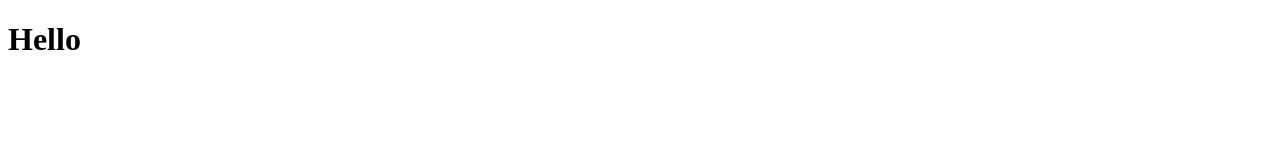
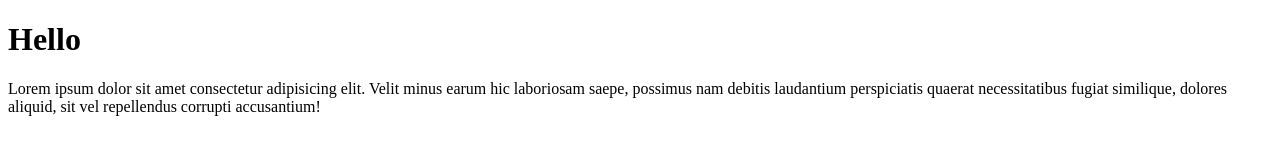
Before and after one commit to SBastos800/sonia-initial-repo, a plain HTML site: page index.html in a window 1280 px wide. Drawn offline with Linux system fonts and the light colour scheme.

Commit message:
Some P tags

```diff
--- a/index.html
+++ b/index.html
@@ -8,5 +8,9 @@
 </head>
 <body>
     <h1>Hello</h1>
+    <p>Lorem ipsum dolor sit amet consectetur adipisicing elit. Velit
+        minus earum hic laboriosam saepe, possimus nam debitis laudantium
+        perspiciatis quaerat necessitatibus fugiat similique, dolores
+        aliquid, sit vel repellendus corrupti accusantium!</p>
 </body>
 </html>
```
